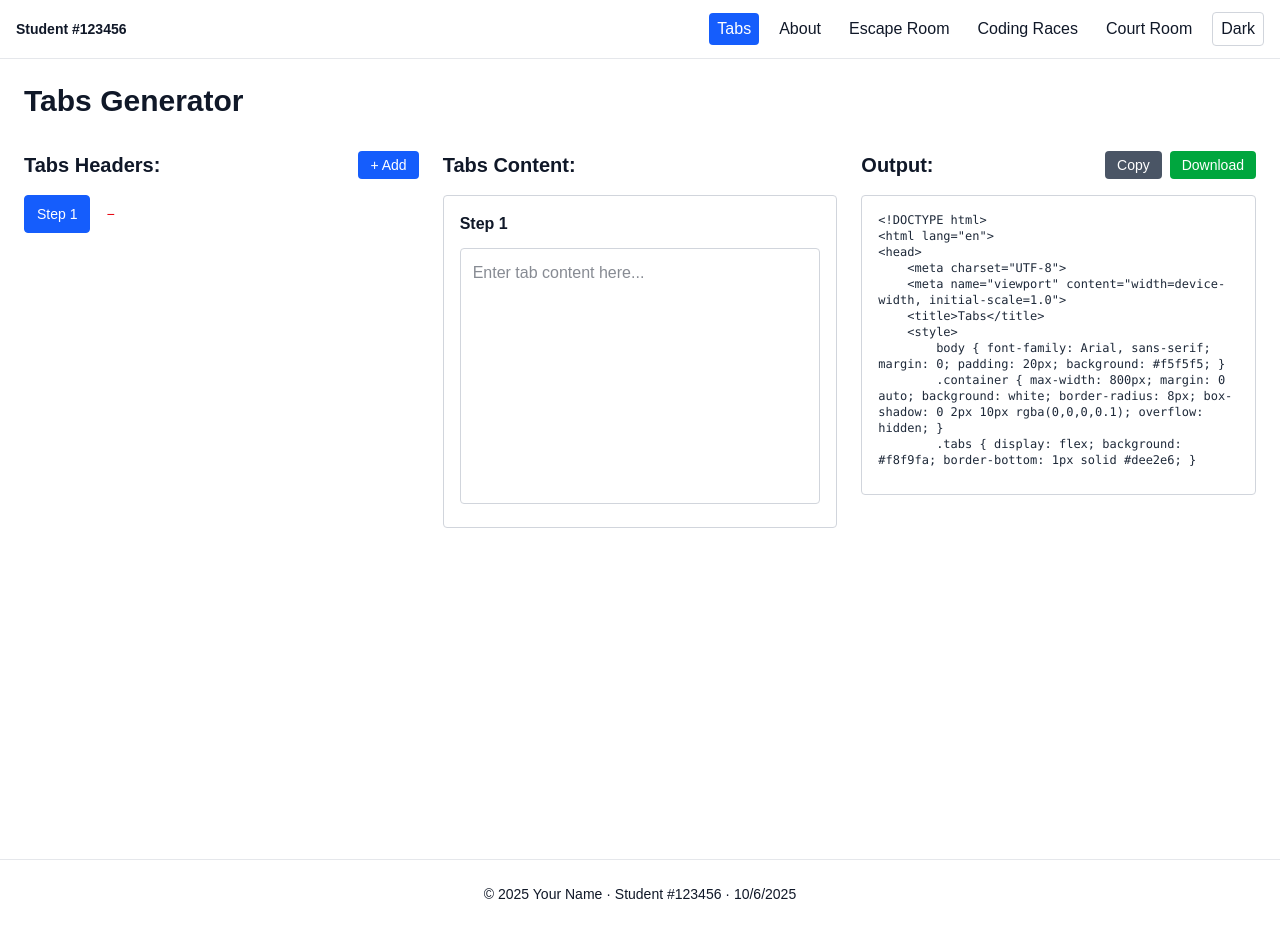
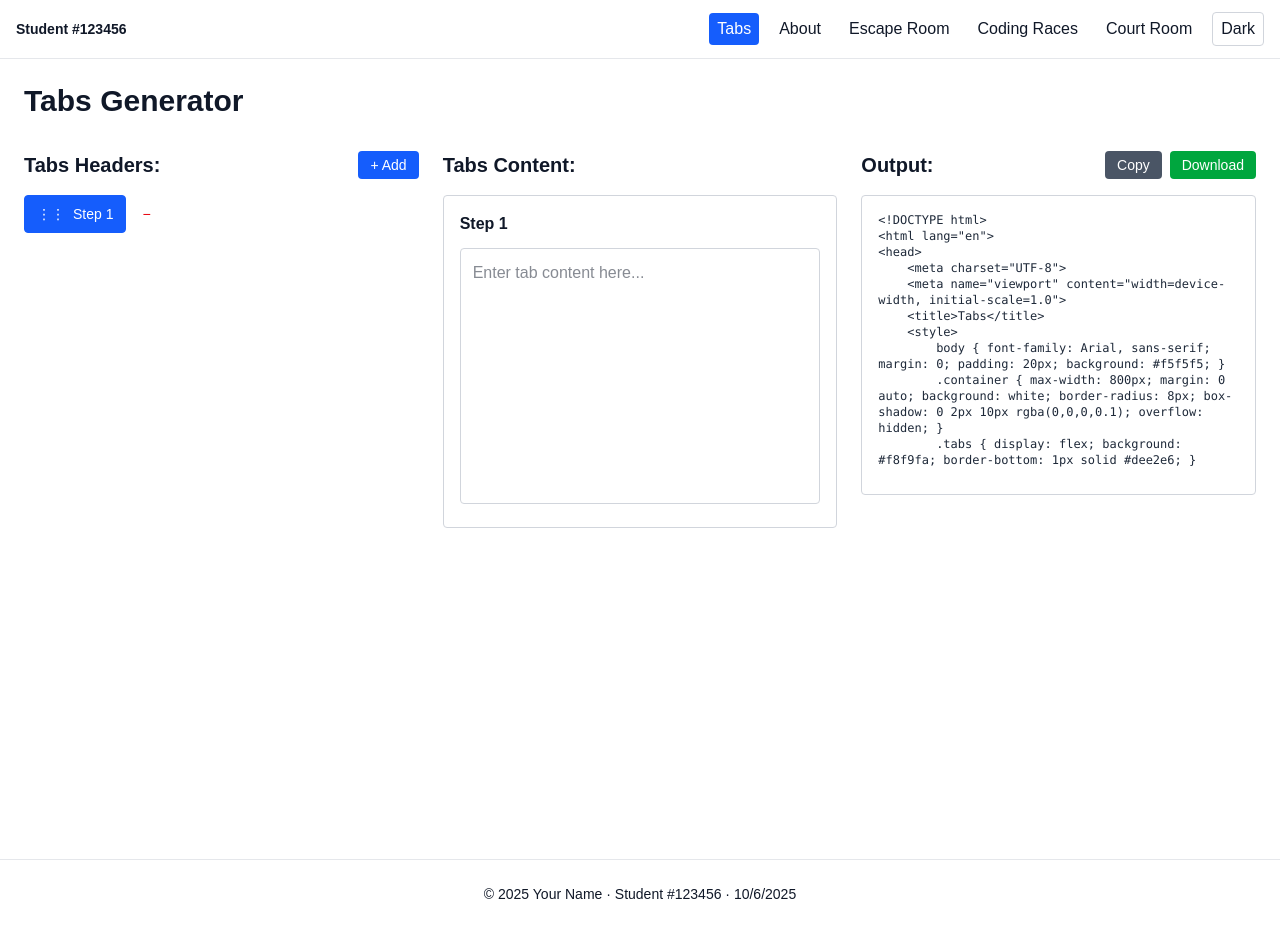
Before and after one commit to raizulfi/CloudWebAppAssignment1, a Next.js app: page / in a window 1280 px wide. Both pictures are taken after a click on the button "+ Add". Built offline with nearby package versions, Linux system fonts and the light colour scheme.

Commit message:
drag and drop tabs

```diff
--- a/src/app/page.tsx
+++ b/src/app/page.tsx
@@ -8,6 +8,7 @@ export default function Home() {
 	const [tabsState, setTabsState] = useState<TabsState>({ tabs: [], activeTabId: null });
 	const [editingTab, setEditingTab] = useState<string | null>(null);
 	const [generatedCode, setGeneratedCode] = useState<string>('');
+	const [draggedTab, setDraggedTab] = useState<string | null>(null);
 
 	// Load tabs from localStorage on mount
 	useEffect(() => {
@@ -88,17 +89,62 @@ export default function Home() {
 		}));
 	};
 
-	// Prevent manual editing of tab headings to maintain chronological order
-	const handleTabHeadingEdit = (tabId: string, newHeading: string) => {
-		// Only allow editing if it maintains the Step X format
-		const stepPattern = /^Step \d+$/;
-		if (stepPattern.test(newHeading)) {
-			updateTab(tabId, { heading: newHeading });
-		} else {
-			// Revert to chronological numbering
-			const tabIndex = tabsState.tabs.findIndex(tab => tab.id === tabId);
-			updateTab(tabId, { heading: `Step ${tabIndex + 1}` });
+	// Drag and drop functionality
+	const handleDragStart = (e: React.DragEvent, tabId: string) => {
+		setDraggedTab(tabId);
+		e.dataTransfer.effectAllowed = 'move';
+		e.dataTransfer.setData('text/html', tabId);
+	};
+
+	const handleDragOver = (e: React.DragEvent) => {
+		e.preventDefault();
+		e.dataTransfer.dropEffect = 'move';
+	};
+
+	const handleDrop = (e: React.DragEvent, targetTabId: string) => {
+		e.preventDefault();
+
+		if (!draggedTab || draggedTab === targetTabId) {
+			setDraggedTab(null);
+			return;
 		}
+
+		const draggedIndex = tabsState.tabs.findIndex(tab => tab.id === draggedTab);
+		const targetIndex = tabsState.tabs.findIndex(tab => tab.id === targetTabId);
+
+		if (draggedIndex === -1 || targetIndex === -1) {
+			setDraggedTab(null);
+			return;
+		}
+
+		// Create new array with reordered tabs
+		const newTabs = [...tabsState.tabs];
+		const draggedTabData = newTabs[draggedIndex];
+
+		// Remove dragged tab from its current position
+		newTabs.splice(draggedIndex, 1);
+
+		// Insert at new position
+		const newTargetIndex = draggedIndex < targetIndex ? targetIndex - 1 : targetIndex;
+		newTabs.splice(newTargetIndex, 0, draggedTabData);
+
+		// Renumber all tabs chronologically
+		const renumberedTabs = newTabs.map((tab, index) => ({
+			...tab,
+			heading: `Step ${index + 1}`,
+			order: index
+		}));
+
+		setTabsState(prev => ({
+			...prev,
+			tabs: renumberedTabs
+		}));
+
+		setDraggedTab(null);
+	};
+
+	const handleDragEnd = () => {
+		setDraggedTab(null);
 	};
 
 	const generateCode = () => {
@@ -200,15 +246,23 @@ export default function Home() {
 						{tabsState.tabs.map((tab) => (
 							<div key={tab.id} className="flex items-center gap-2">
 								<button
+									draggable
+									onDragStart={(e) => handleDragStart(e, tab.id)}
+									onDragOver={handleDragOver}
+									onDrop={(e) => handleDrop(e, tab.id)}
+									onDragEnd={handleDragEnd}
 									onClick={() => setTabsState(prev => ({ ...prev, activeTabId: tab.id }))}
-									className={`px-3 py-2 rounded border text-sm ${
+									className={`px-3 py-2 rounded border text-sm cursor-move ${
 										tab.id === tabsState.activeTabId
 											? 'bg-blue-600 text-white border-blue-600'
 											: 'bg-white dark:bg-gray-800 border-gray-300 dark:border-gray-600 hover:bg-gray-50 dark:hover:bg-gray-700'
+									} ${
+										draggedTab === tab.id ? 'opacity-50' : ''
 									}`}
 								>
-									<span className="cursor-default">
-										{tab.heading}
+									<span className="cursor-move flex items-center gap-2">
+										<span>⋮⋮</span>
+										<span>{tab.heading}</span>
 									</span>
 								</button>
 								<button
```
